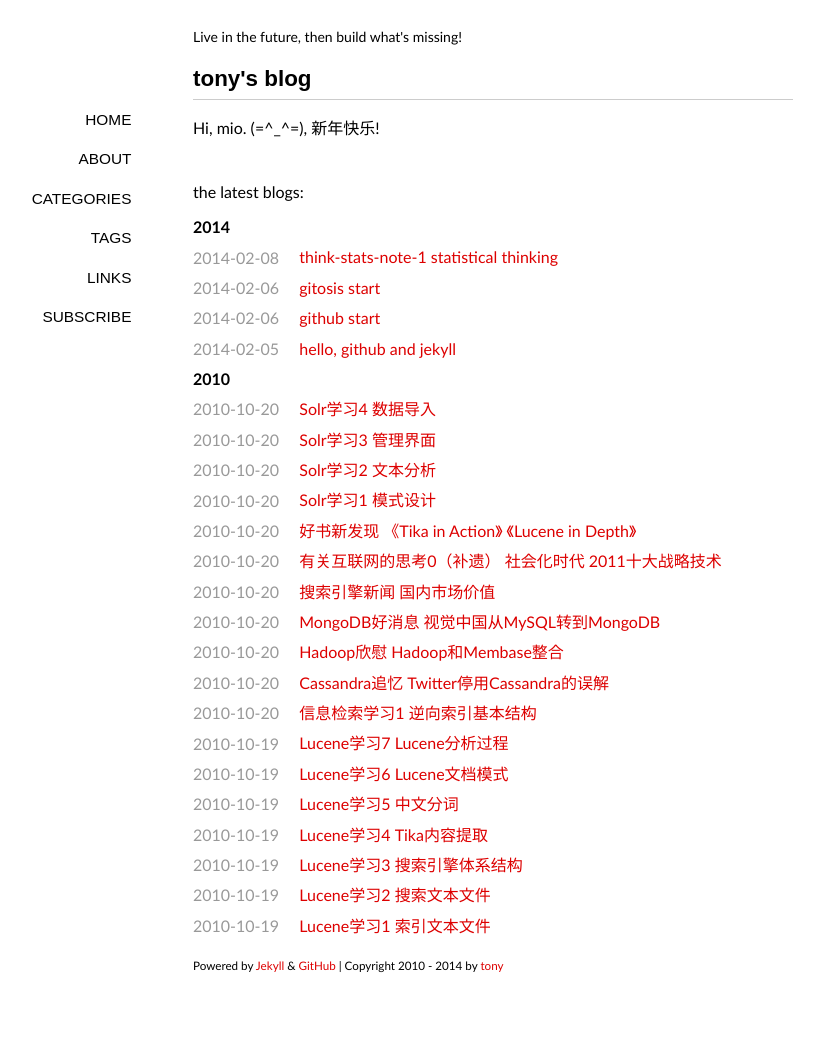
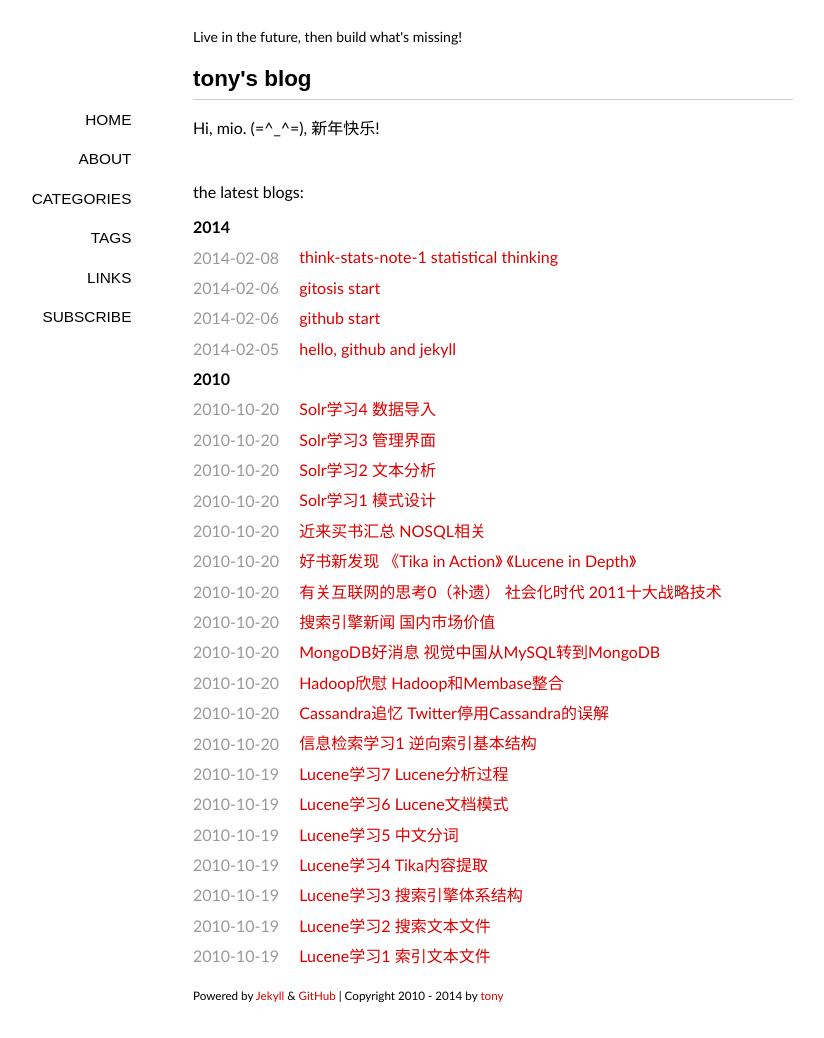
Before and after one commit to tonyskywalker/tonyskywalker.github.io, a Jekyll site: the page built from index.html, in a window 1280 px wide. Shown: the whole page, without its empty margins (147-971 px from the left). Built offline with Jekyll 4.4.1, drawn with Linux system fonts in a browser that asks for light colours; some web fonts are replaced; Markdown is read by kramdown in place of the engine named in the settings; before the commit the page ends 1008 px from its top, so only the background shows below that; some of the changed lines change nothing that is shown.

```diff
--- a/_posts/2010-10-20-life-reading-2010-books-1.md
+++ b/_posts/2010-10-20-life-reading-2010-books-1.md
@@ -2,7 +2,7 @@
 layout: cn_post
 title: 好书新发现 《Tika in Action》 《Lucene in Depth》
 categories: [book]
-tags: [book, 2010]
+tags: [book, 2010, nosql, search]
 ---
 
 最近需要做一些文本提取的工作，发现了Tika，能够和Lucene，Solr，Nutch，Mahout等整合，功能十分强大。同时也发现了相关的图书《Tika in Action》。
--- /dev/null
+++ b/_posts/2010-10-20-life-reading-2010-books-2.md
@@ -0,0 +1,50 @@
+---
+layout: cn_post
+title: 近来买书汇总 NOSQL相关
+categories: [book]
+tags: [book, 2010, nosql, search]
+---
+
+来北京后，基本上是完全转移方向，以前买的很多书基本没带来。
+
+可是这几个月攒下来的书可真不少，做搜索引擎的开发真不容易，需要的知识太多了。
+
+以下是相关的图书汇总：
+
+搜索引擎最相关的：在上一篇中。
+
+搜索其他算法相关：
+
+《Natural Language Processing with Python》（打印版）
+
+《Data Mining： Practical Machine Learning Tools and Techniques》（影印版）
+
+《Programming Collective Intelligence》（影印版）
+
+未来web开发：
+
+《Google Web Toolkit 应用程序开发》（翻译版）
+
+《Programming Google App Engine》（打印版）
+
+《Html 5：Up and Running》（打印版）
+
+NOSQL相关：
+
+《Hadoop The Definitive Guide》（打印版）
+
+《Pro Hadoop》（打印版）
+
+《CouchDB The Definitive Guide》（打印版）
+
+《MongoDB The Definitive Guide》（打印版）
+
+还有一些相关项目的期待中：
+
+《Mahout in Action》
+
+《Cassandra The Definitive Guide》
+
+《Hadoop in Action》
+
+《MongoDB in Action》
```
